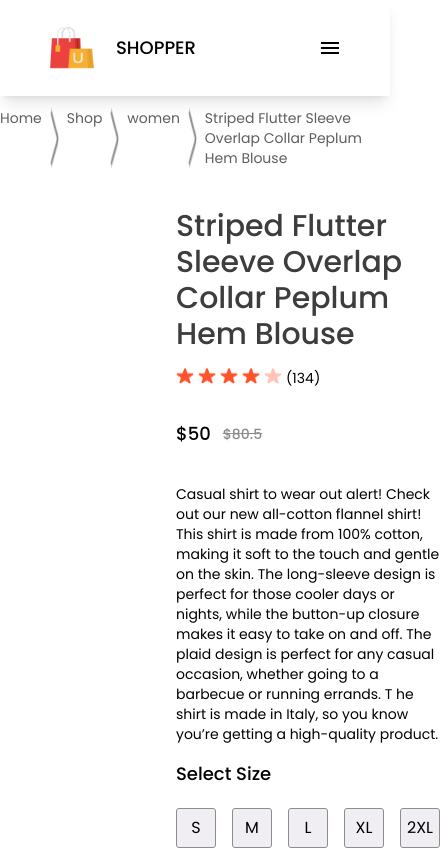
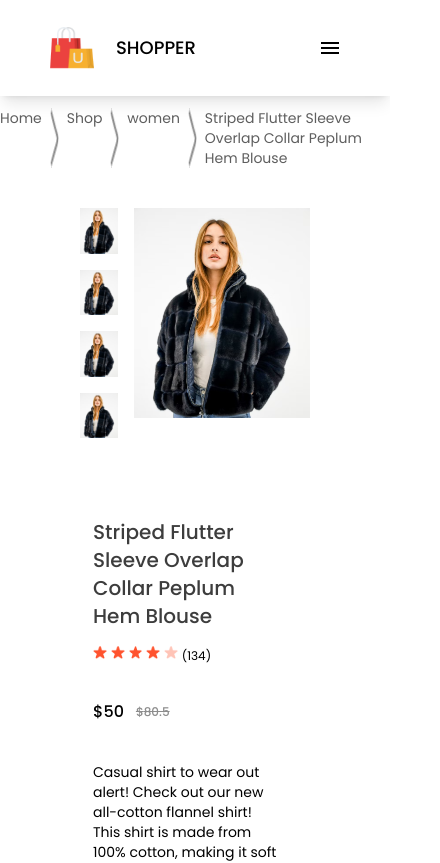
Before and after one commit to ChamodDulanjana/Shopper, a React (Vite) app: page /product/1 in a window 390 px wide. Shown: the top 863 px of the page, 440 px wide, since content can reach past the window. Built offline with nearby package versions, Linux system fonts and the light colour scheme.

Commit message:
Make Product Display page responsive

```diff
--- a/src/component/productDisplay/ProductDisplay.tsx
+++ b/src/component/productDisplay/ProductDisplay.tsx
@@ -6,37 +6,40 @@ import {ShopContext} from "../../context/ShopContext.tsx";
 
 const ProductDisplay = ({props}: ProductProp) => {
     const product = props;
-    const sizesStyles = "bg-[#F0EEF3] border-[#8c8c8c] border-[1px] w-10 h-10 flex items-center justify-center rounded-[3px] cursor-pointer";
+    const sizesStyles = "bg-[#F0EEF3] border-[#8c8c8c] border-[1px] w-10 h-10 flex items-center justify-center rounded-[3px] " +
+        "cursor-pointer max-[552px]:text-sm max-[552px]:w-8 max-[552px]:h-8";
+    const smImgStyles = "w-[110px] max-[850px]:w-[65px]";
+    const starImgStyles = "max-[552px]:h-[13px]";
 
     const {addToCart} = useContext(ShopContext);
 
     return (
-        <div className="flex mx-24 mt-10 mb-20">
-            <div className="flex gap-4">
+        <div className=" mx-20 mt-10 mb-20 flex max-[850px]:flex-col max-[850px]:items-center">
+            <div className="flex gap-4 max-[850px]:mb-20">
                 <div className="flex flex-col gap-4">
-                    <img src={product.image} className="w-[450px]"/>
-                    <img src={product.image} alt=""/>
-                    <img src={product.image} alt=""/>
-                    <img src={product.image} alt=""/>
+                    <img src={product.image} className={smImgStyles}/>
+                    <img src={product.image} className={smImgStyles}/>
+                    <img src={product.image} className={smImgStyles}/>
+                    <img src={product.image} className={smImgStyles}/>
                 </div>
                 <div>
-                    <img src={product.image} className="w-[2000px]"/>
+                    <img src={product.image} className="w-[500px] max-[850px]:w-[300px]"/>
                 </div>
             </div>
 
-            <div className="mx-16 flex flex-col gap-4">
-                <h1 className="text-[#3d3d3d] text-3xl font-medium">{product.name}</h1>
+            <div className="ml-16 mr-5 flex flex-col gap-4 w-[50%] max-[850px]:w-[80%] max-[850px]:ml-0">
+                <h1 className="text-[#3d3d3d] text-3xl font-medium max-xl:text-2xl max-[552px]:text-xl">{product.name}</h1>
                 <div className="flex h-4 gap-1">
-                    <img src={star_icon} alt=""/>
-                    <img src={star_icon} alt=""/>
-                    <img src={star_icon} alt=""/>
-                    <img src={star_icon} alt=""/>
-                    <img src={star_dull_icon} alt=""/>
-                    <p className="text-sm">(134)</p>
+                    <img src={star_icon} className={starImgStyles}/>
+                    <img src={star_icon} className={starImgStyles}/>
+                    <img src={star_icon} className={starImgStyles}/>
+                    <img src={star_icon} className={starImgStyles}/>
+                    <img src={star_dull_icon} className={starImgStyles}/>
+                    <p className="text-sm max-[552px]:text-[12px]">(134)</p>
                 </div>
                 <div className="flex my-5 gap-3 font-medium">
-                    <div className="text-lg">${product.new_price}</div>
-                    <s className="text-sm pt-1 text-[#8c8c8c]">${product.old_price}</s>
+                    <div className="text-lg max-[552px]:text-[16px]">${product.new_price}</div>
+                    <s className="text-sm pt-1 text-[#8c8c8c] max-[552px]:text-[12px]">${product.old_price}</s>
                 </div>
                 <div className="text-sm">
                     Casual shirt to wear out alert! Check out our new all-cotton flannel shirt! This shirt is made from
@@ -46,7 +49,7 @@ const ProductDisplay = ({props}: ProductProp) => {
                     he shirt is made in Italy, so you know you’re getting a high-quality product.
                 </div>
                 <div>
-                    <h1 className="text-lg font-medium">Select Size</h1>
+                    <h1 className="text-lg font-medium max-[552px]:text-[16px]">Select Size</h1>
                     <div className="flex my-5 gap-4">
                         <div className={sizesStyles}>S</div>
                         <div className={sizesStyles}>M</div>
@@ -58,7 +61,7 @@ const ProductDisplay = ({props}: ProductProp) => {
                 <button
                     onClick={() => addToCart(product.id)}
                     className="text-white bg-[#FF4141] mb-10 border-none outline-none cursor-pointer w-48 h-14
-                active:text-[15px] active:transition duration-500" >
+                active:text-[15px] active:transition duration-500 max-[552px]:w-40 max-[552px]:h-12 max-[552px]:text-sm" >
                     ADD TO CART
                 </button>
                 <p className="text-sm"><span className="font-bold">Category : </span>Women, T-Shirt, Crop Top</p>
```
